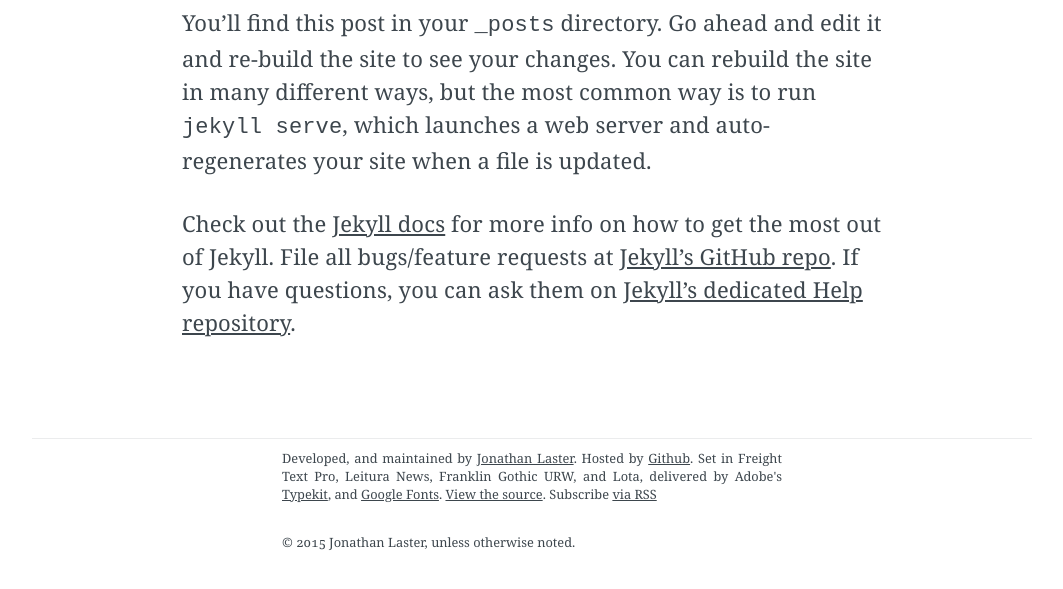
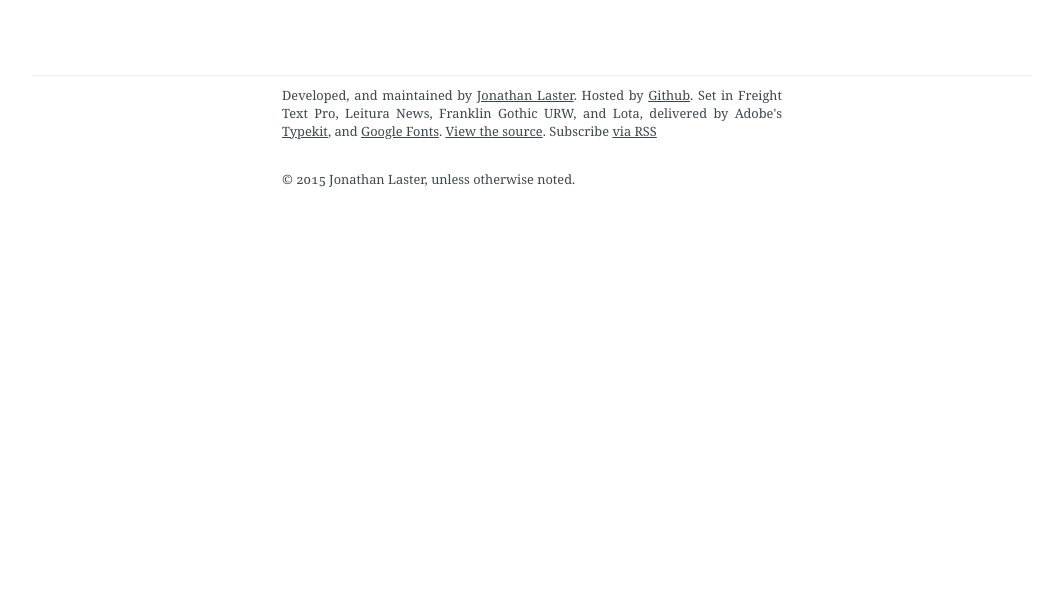
Before and after one commit to last-dev/jdl.io, a Jekyll site: the page built from _posts/2008-04-18-my-first-car.md, in a window 1280 px wide and 900 px high, scrolled down 2475 px, cut to the strip 284-873 px from the top of the window. Shown: the whole strip, without its empty margins (108-1171 px from the left). Built offline with Jekyll 4.4.1, drawn with Linux system fonts in a browser that asks for light colours; nearby versions of some CDN libraries; after the commit the page ends 3012 px from its top, so only the background shows below that.

Commit message:
Delete demo text

```diff
--- a/_posts/2008-04-18-my-first-car.md
+++ b/_posts/2008-04-18-my-first-car.md
@@ -14,11 +14,3 @@
 
 <img class="img" src="{{site.baseurl}}/img/firstcar.png">
 <img class="img" src="{{site.baseurl}}/img/firstcar2.png">
-
-You’ll find this post in your `_posts` directory. Go ahead and edit it and re-build the site to see your changes. You can rebuild the site in many different ways, but the most common way is to run `jekyll serve`, which launches a web server and auto-regenerates your site when a file is updated.
-
-Check out the [Jekyll docs][jekyll] for more info on how to get the most out of Jekyll. File all bugs/feature requests at [Jekyll’s GitHub repo][jekyll-gh]. If you have questions, you can ask them on [Jekyll’s dedicated Help repository][jekyll-help].
-
-[jekyll]:      http://jekyllrb.com
-[jekyll-gh]:   https://github.com/jekyll/jekyll
-[jekyll-help]: https://github.com/jekyll/jekyll-help
```
